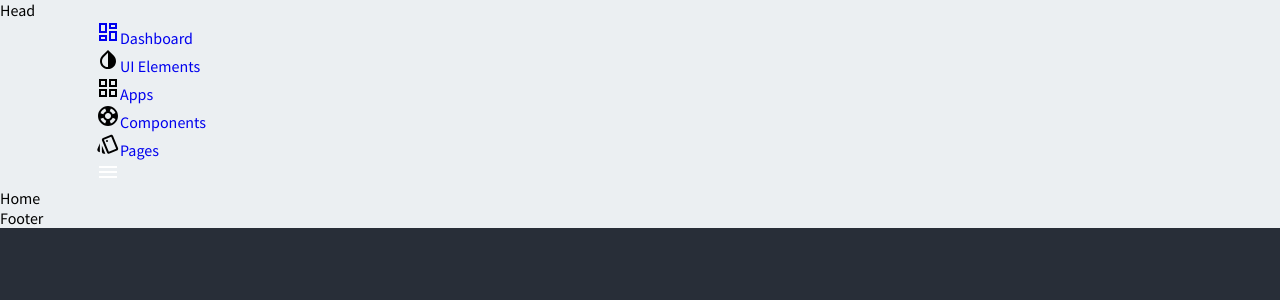
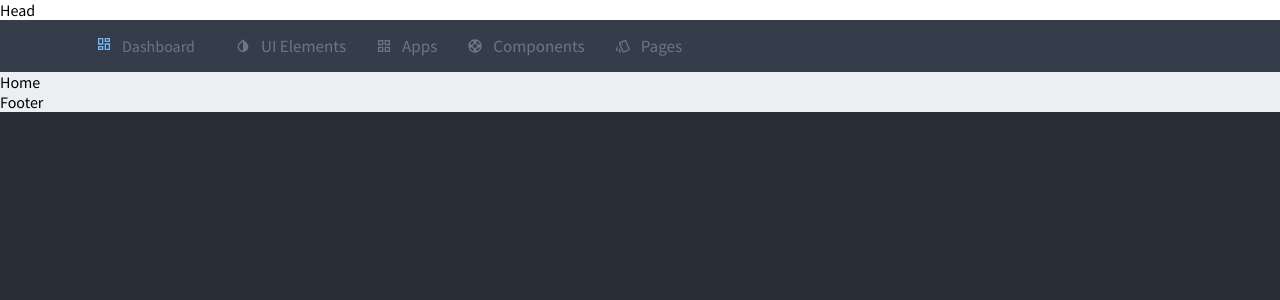
Before and after one commit to mehmetenfa/adminito-dashboad, a React (Create React App) app: page / in a window 1280 px wide. Shown: the top 300 px of the page. Built offline with nearby package versions, Linux system fonts and the light colour scheme.

Commit message:
headerStyle

```diff
--- a/src/components/header/header.css
+++ b/src/components/header/header.css
@@ -0,0 +1,126 @@
+/*----------------head------------------*/
+.head {
+  padding: 10px 0;
+  color: #fff;
+}
+.search {
+  background: #323a46;
+  padding: 10px 20px;
+  border-radius: 50px;
+}
+.light .search {
+  background-color: #e2e6ea;
+}
+.light .iconHead {
+  color: #323a46;
+}
+.light .head {
+  color: #323a46;
+}
+.iconHead {
+  margin-left: 20px;
+  margin-right: 20px;
+}
+.head .imageCircle {
+  margin-right: 10px;
+}
+.profile .iconHead {
+  margin-left: 10px;
+  margin-right: 0;
+}
+
+.search .iconHead {
+  margin: 0;
+}
+input::placeholder {
+  color: #fff;
+}
+.light input::placeholder {
+  color: #323a46;
+}
+/*----------------head------------------*/
+/*----------------header------------------*/
+header {
+  background: #353d4a;
+  padding: 15px 0;
+  position: relative;
+}
+.link {
+  display: flex;
+  align-items: center;
+}
+header ul li {
+  display: inline-block;
+  margin-right: 30px;
+  display: flex;
+  align-items: center;
+}
+header ul li a {
+  color: #6e7488;
+  font-size: 17px;
+  font-weight: 500;
+  transition: 0.5s;
+}
+
+header ul li:hover .navIcon,
+header ul li .navIcon.active,
+header ul li a.active,
+header ul li a:hover {
+  color: #71b6f9;
+}
+.navIcon {
+  margin-right: 10px;
+  color: #6e7488;
+  cursor: pointer;
+  font-size: 16px !important;
+}
+.toggle {
+  display: none;
+  color: #fff;
+}
+.light .header {
+  background: #fff;
+}
+.light .toggle {
+  color: #000;
+}
+
+/*----------------header------------------*/
+@media only screen and (max-width: 768px) {
+  .link {
+    display: none;
+  }
+  .search {
+    display: none;
+  }
+  .navMenu-list {
+    display: flex;
+    flex-direction: column;
+    position: absolute;
+    top: 0;
+    left: 0;
+    background-color: #323a46;
+    width: 50%;
+    height: 100vh;
+    z-index: 9999;
+    box-shadow: 4px 7px 5px 0px rgba(0, 0, 0, 0.2);
+  }
+  .light .navMenu-list {
+    background-color: #fff;
+    box-shadow: 4px 7px 5px 0px rgba(0, 0, 0, 0.2);
+  }
+  header ul li {
+    align-items: left;
+    margin-top: 30px;
+    padding: 0 50px;
+  }
+  .toggle {
+    display: block;
+    position: absolute;
+    top: -90px;
+    bottom: 0;
+    right: 20px;
+    margin: auto;
+    cursor: pointer;
+  }
+}
```
